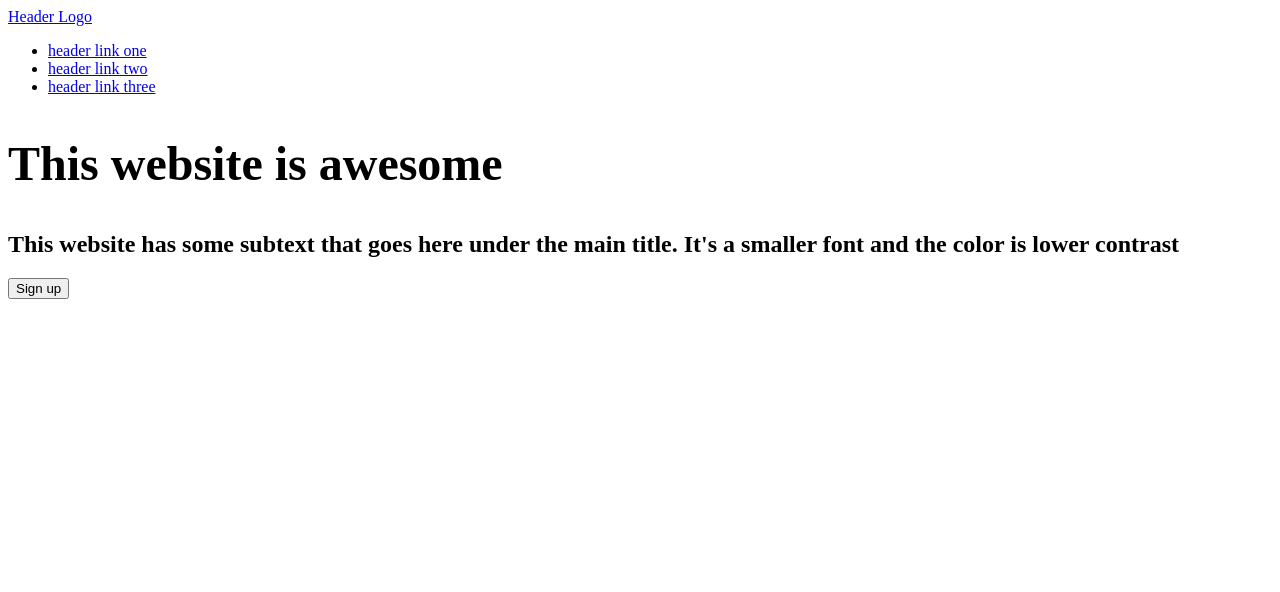
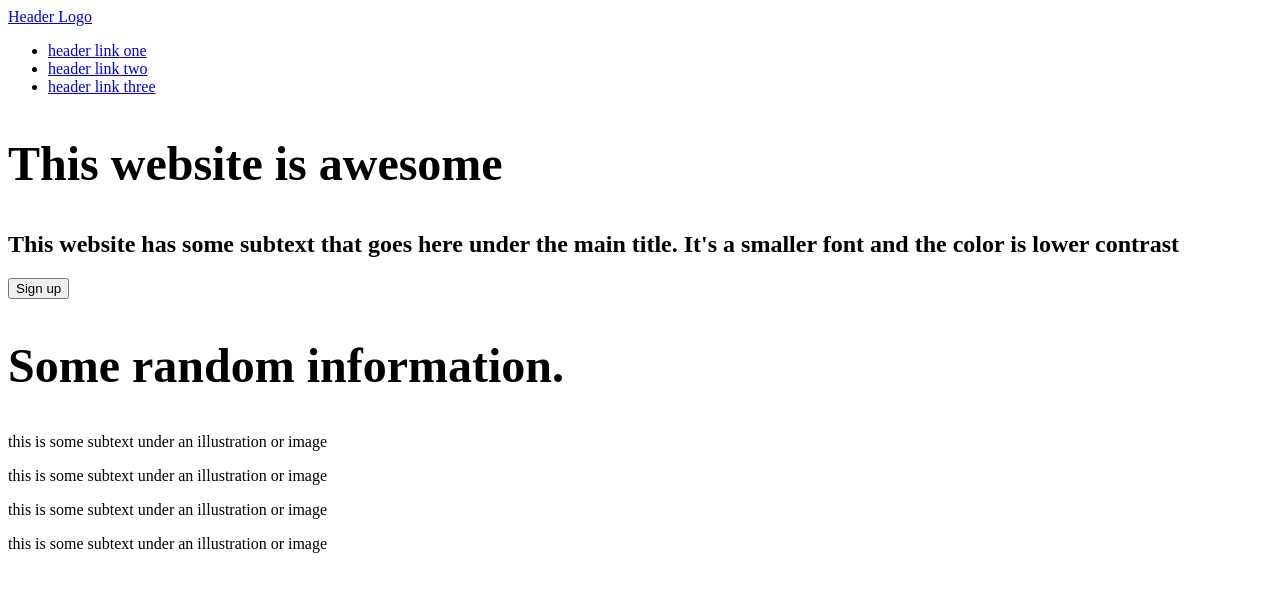
Before and after one commit to codeWFR/Odin-Webpage, a plain HTML site: page index.html in a window 1280 px wide. Drawn offline with Linux system fonts and the light colour scheme.

Commit message:
Add main2

```diff
--- a/index.html
+++ b/index.html
@@ -27,6 +27,27 @@
                 <div class="placeholder-grey"></div>
             </section>
         </article>
+        <div class="main2">
+            <article>
+                <h1>Some random information.</h1>
+                <section>
+                    <div class="box">
+                        <p>this is some subtext under an illustration or image</p>
+                    </div>
+                    <div class="box">
+                        <p>this is some subtext under an illustration or image</p>
+                    </div>
+                    <div class="box">
+                        <p>this is some subtext under an illustration or image</p>
+                    </div>
+                    <div class="box">
+                        <p>this is some subtext under an illustration or image</p>
+                    </div>
+                </section>
+            </article>
+        </div>
+
+        </section>
     </div>
 </body>
 </html>
```
